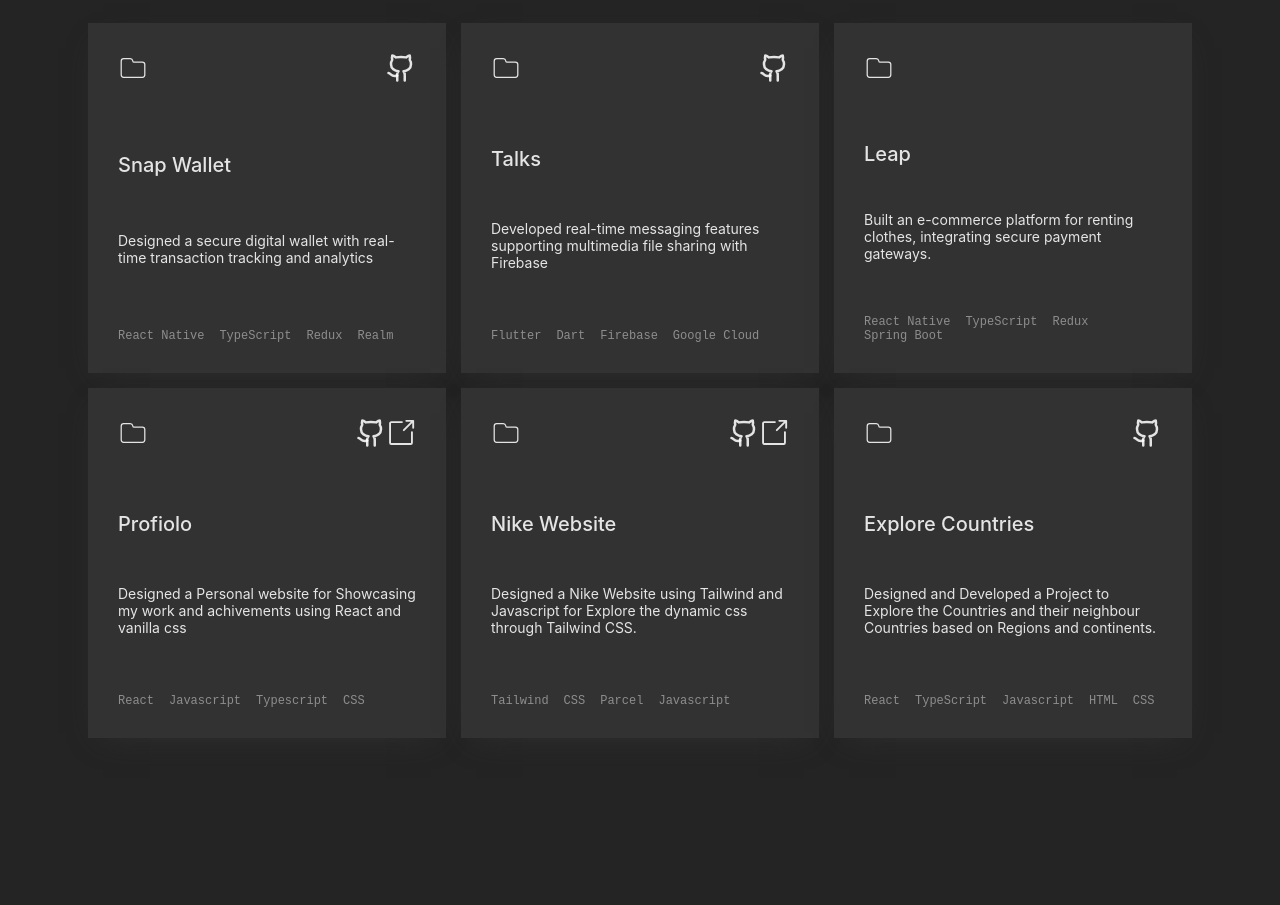
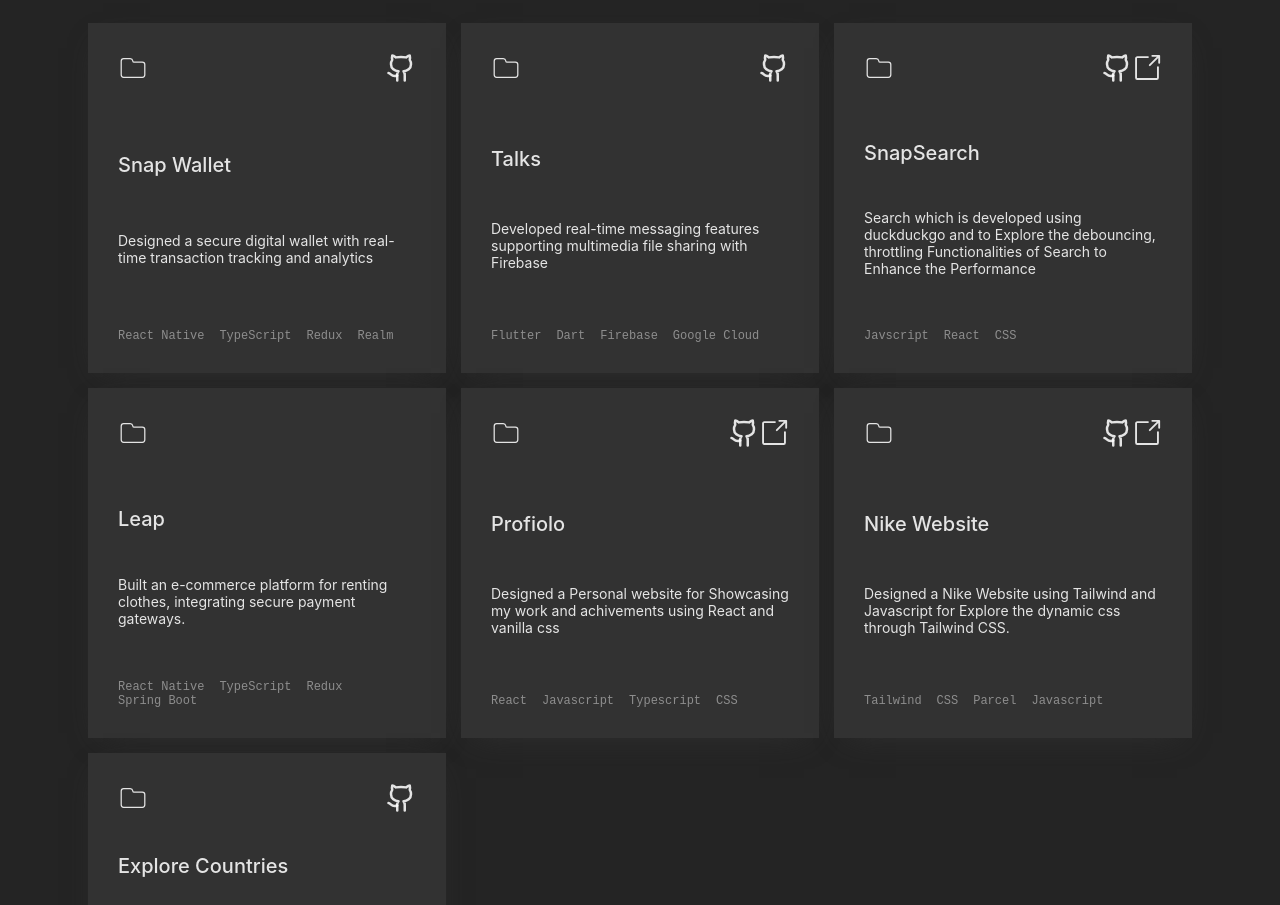
Before and after one commit to johnwesly2002/Portfolio, a React (Vite) app: page / in a window 1280 px wide. Shown: the part 2280-3185 px from the top of the page. Built offline with nearby package versions, Linux system fonts and the light colour scheme.

Commit message:
Updated the Projects Section and added my latest Project called snapsearch

```diff
--- a/index.html
+++ b/index.html
@@ -4,7 +4,7 @@
     <meta charset="UTF-8" />
     <link rel="icon" type="image" href="/src/assets/logo.png" />
     <meta name="viewport" content="width=device-width, initial-scale=1.0" />
-    <title>Johnwesly Uchula</title>
+    <title>Johnwesly Uchula Profiolo</title>
   </head>
   <body>
     <div id="root"></div>
--- a/src/App.jsx
+++ b/src/App.jsx
@@ -356,6 +356,34 @@ const defaultOptions = {
                 <CiFolderOn className='ProjectIcon' size={30} />
                 </div>
                 <div className="projectLinks">
+                <a href='https://github.com/johnwesly2002/SnapSearch'><LuGithub className='ProjectIcon' size={30} /></a>
+                <a href='https://snapsearch-by-john.netlify.app/'><GoLinkExternal size={30} /></a>
+                </div>
+              </div>
+            </div>
+            <h3 className='project-title'>
+              <a target='_blank' rel='noopener noreferrer'>SnapSearch</a>
+            </h3>
+            <div className="project-description">
+              <p>Search which is developed using duckduckgo and to Explore the debouncing, throttling Functionalities of Search to Enhance the Performance</p>
+            </div>
+            <div className="footer">
+              <ul className="project-tech-list">
+                <li>Javscript</li>
+                <li>React</li>
+                <li>CSS</li>
+              </ul>
+            </div>
+          </div>
+        </li>
+        <li className='projectLi'>
+          <div className="projectbox">
+            <div>
+              <div className="projectTop">
+                <div className="folder">
+                <CiFolderOn className='ProjectIcon' size={30} />
+                </div>
+                <div className="projectLinks">
                 {/* <a href=''><LuGithub size={10} /></a> */}
                 </div>
               </div>
```
